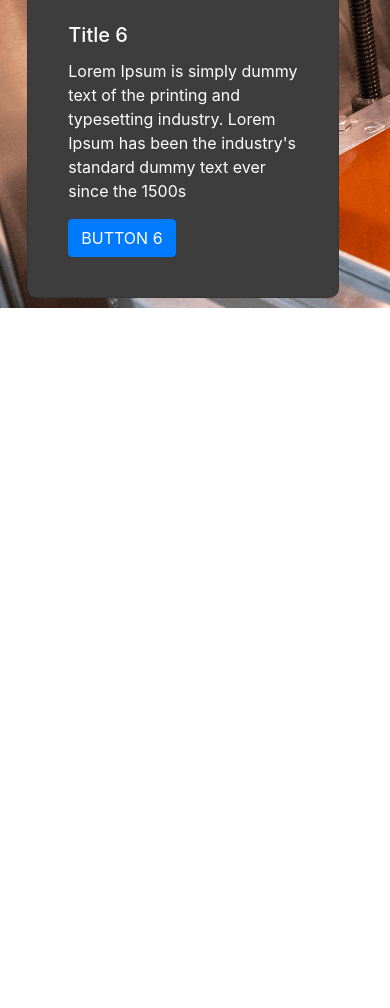
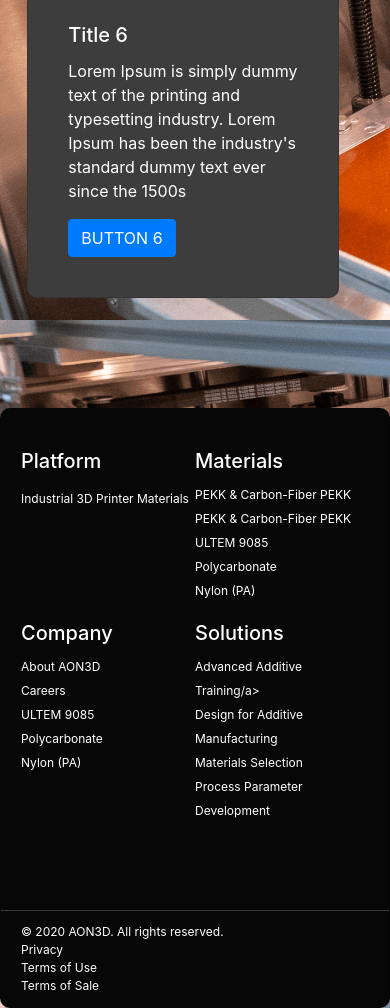
Before and after one commit to dghazi12/AON3D-Assessment-Skill, a plain HTML site: page index.html in a window 390 px wide. Shown: the part 2240-3248 px from the top of the page. Before the commit the page ends 2548 px from the top, so only its background shows below. Drawn offline with nearby package versions, Linux system fonts and the light colour scheme.

Commit message:
completed footer with responsiveness

```diff
--- a/index.html
+++ b/index.html
@@ -50,6 +50,73 @@
 
     <div id="mainCards"></div>
 
+    <!-- FOOTER -->
+
+    <div class="card footer">
+        <div class="card-body">
+          <div class="footer-content">
+            <h5 class="card-title">Platform</h5>
+            <div>
+              <a href="/">Industrial 3D Printer Materials</a>
+            </div>
+          </div>
+          <div class="footer-content">
+            <h5>Materials</h5>
+            <div>
+              <a href="/">PEKK & Carbon-Fiber PEKK</a>
+            </div>
+            <div>
+              <a href="/">PEKK & Carbon-Fiber PEKK</a>
+            </div>
+            <div>
+              <a href="/">ULTEM 9085</a>
+            </div>
+            <div>
+              <a href="/">Polycarbonate</a>
+            </div>
+            <a href="/">Nylon (PA)</a>
+          </div>
+
+          <div class="footer-content">
+            <h5>Company</h5>
+            <div>
+              <a href="/">About AON3D</a>
+            </div>
+            <div>
+              <a href="/">Careers</a>
+            </div>
+            <div>
+              <a href="/">ULTEM 9085</a>
+            </div>
+            <div>
+              <a href="/">Polycarbonate</a>
+            </div>
+            <a href="/">Nylon (PA)</a>
+          </div>
+
+          <div class="footer-content">
+              <h5>Solutions</h5>
+              <div>
+                <a href="/">Advanced Additive Training/a>
+              </div>
+              <div>
+                <a href="/">Design for Additive Manufacturing</a>
+              </div>
+              <div>
+                <a href="/">Materials Selection</a>
+              </div>
+              <div>
+                <a href="/">Process Parameter Development</a>
+              </div>
+          </div>
+      </div>
+      <div class="card-footer bg-transparent border-dark footer-container">
+        <a class="rights">© 2020 AON3D. All rights reserved.</a>
+        <a class="footer-tags-privacy" href="/">Privacy</a>
+        <a class="footer-tags" href="/">Terms of Use</a>
+        <a class="footer-tags" href="/">Terms of Sale</a>
+      </div>
+
     <script
       src="https://code.jquery.com/jquery-3.4.1.slim.min.js"
       integrity="sha384-J6qa4849blE2+poT4WnyKhv5vZF5SrPo0iEjwBvKU7imGFAV0wwj1yYfoRSJoZ+n"
--- a/style.css
+++ b/style.css
@@ -51,10 +51,59 @@ body {
   align-items: center;
 }
 
+.footer {
+  margin: 100px 0px 0px 0px;
+  height: 400px;
+  width: 100%;
+  background-color: #070707;
+  color: white;
+}
+
+.footer-content {
+  float: left;
+  width: 25%;
+}
+
+a {
+  color: white;
+}
+
+.footer-tags-privacy {
+  margin-left: calc(73.6vw - 400px);
+}
+
+.footer-tags {
+  margin-left: 20px;
+}
+
+.api {
+  height: 250px;
+}
+
 @media screen and (max-width: 1000px) {
   .card {
     width: 40%;
     float: left;
+  }
+
+  .footer {
+    width: 100%;
+  }
+}
+
+@media screen and (max-width: 800px) {
+  .footer-content {
+    float: left;
+    width: 50%;
+    margin-top: 20px;
+  }
+
+  a {
+    font-size: 12px;
+  }
+
+  .footer {
+    height: 600px;
   }
 }
 
@@ -72,4 +121,21 @@ body {
     width: 80%;
     float: left;
   }
+
+  .footer-container {
+    display: grid;
+  }
+
+  .footer {
+    width: 100%;
+  }
+
+  .footer-tags-privacy {
+    margin-left: 0px;
+  }
+
+  .footer-tags {
+    grid-column: 1;
+    margin-left: 0px;
+  }
 }
```
